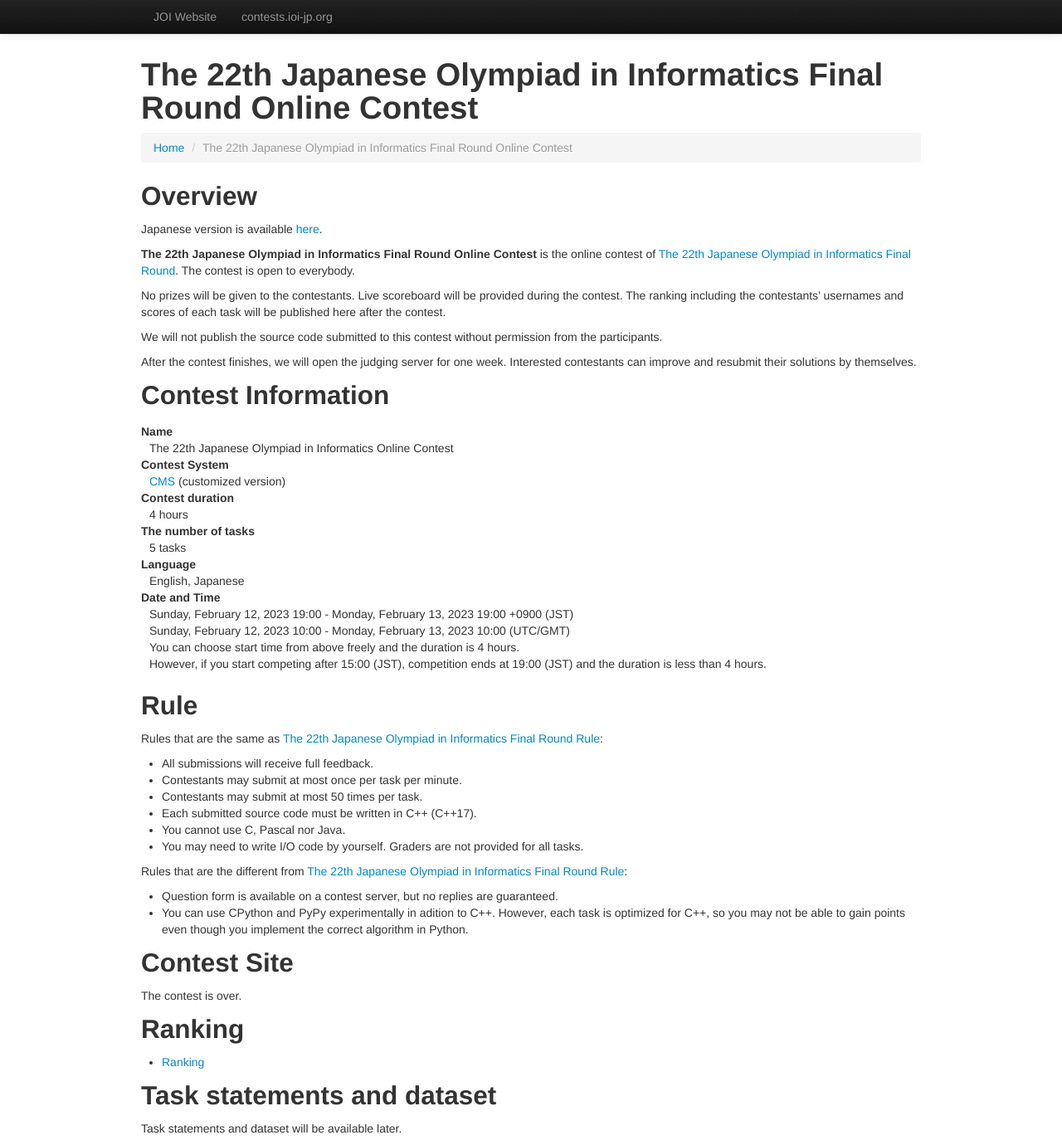
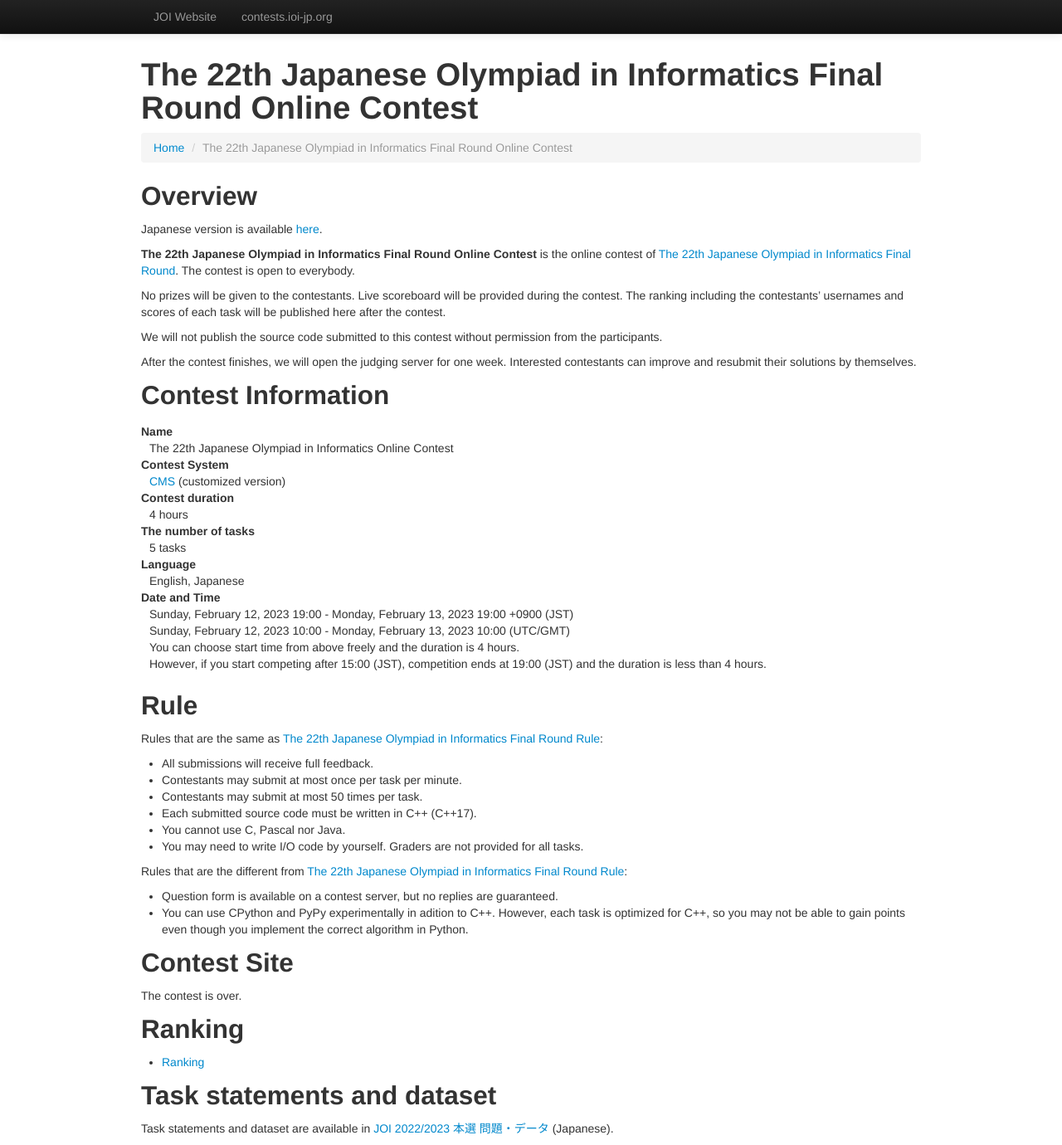
Before and after one commit to jcioi/joi-contests-site, a Jekyll site: the page built from joi-ho-2023/index-en.md, in a window 1280 px wide and 1380 px high. Shown: the whole window at 83% size. Built offline with Jekyll 4.4.1, drawn with Linux system fonts in a browser that asks for light colours.

Commit message:
Add ho23 task statement

```diff
--- a/joi-ho-2023/index-en.md
+++ b/joi-ho-2023/index-en.md
@@ -73,4 +73,4 @@ The contest is over.
 
 ## Task statements and dataset
 
-Task statements and dataset will be available later.
+Task statements and dataset are available in [JOI 2022/2023 本選 問題・データ](https://www.ioi-jp.org/joi/2022/2023-ho/index.html) (Japanese).
```
Also changed, not shown: joi-ho-2023/index.md (+1 -1 lines).
